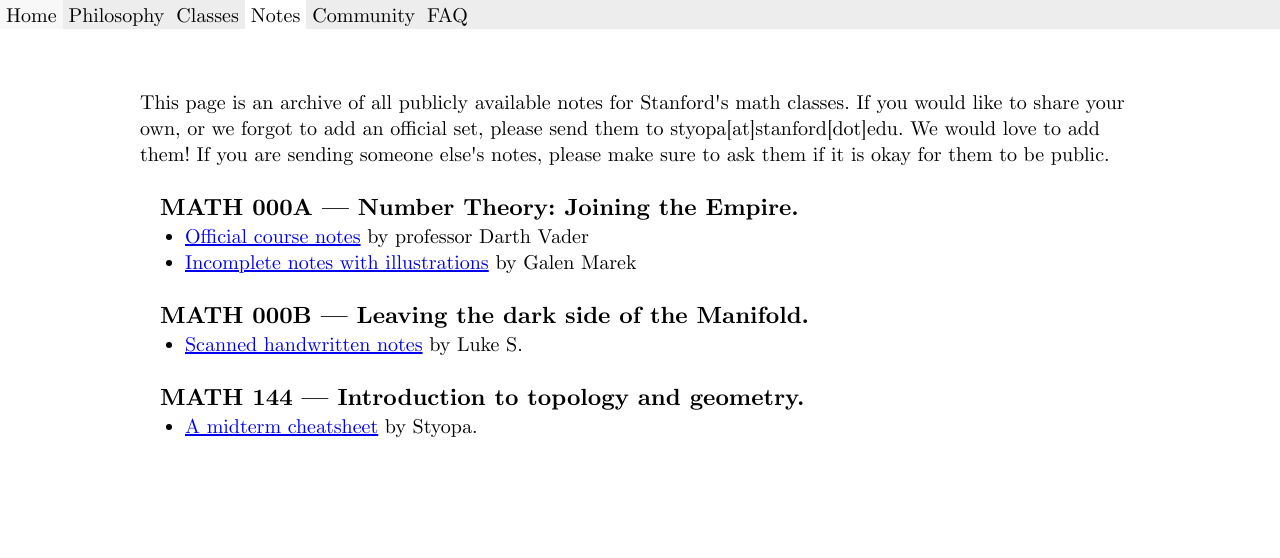
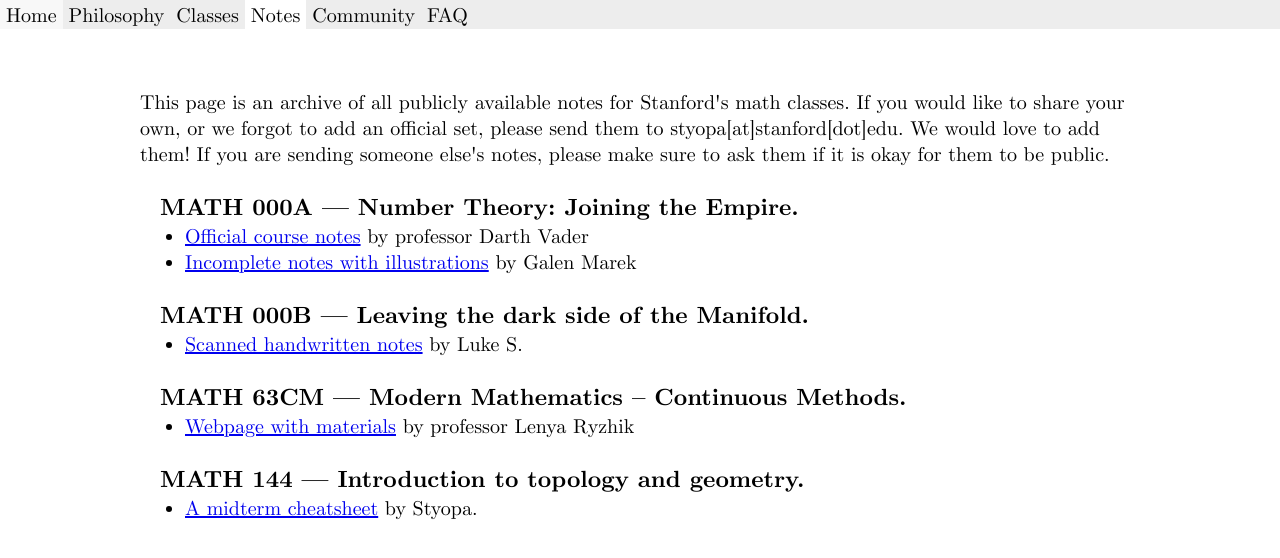
Before and after one commit to styopazharkov/TheFundamentalGroup, a plain HTML site: page public/notes.html in a window 1280 px wide. Drawn offline with Linux system fonts and the light colour scheme.

Commit message:
added lenya math 63cm notes

```diff
--- a/public/notes.html
+++ b/public/notes.html
@@ -43,6 +43,13 @@
         </div>
 
         <div class="coursediv">
+            <h3 class="coursetitle">MATH 63CM — Modern Mathematics – Continuous Methods.</h3>
+            <ul class="coursenotes">
+                <li><a href="https://math.stanford.edu/~ryzhik/STANFORD/STANF63CM-20/math63cm-20.html">Webpage with materials</a> by professor Lenya Ryzhik</li>
+            </ul>
+        </div>
+
+        <div class="coursediv">
             <h3 class="coursetitle">MATH 144 — Introduction to topology and geometry.</h3>
             <ul class="coursenotes">
                 <li><a href="./pdfs/notes/math-144-styopa-cheatsheet.pdf">A midterm cheatsheet</a> by Styopa.</li>
```
Also changed, not shown: 1 other file.
